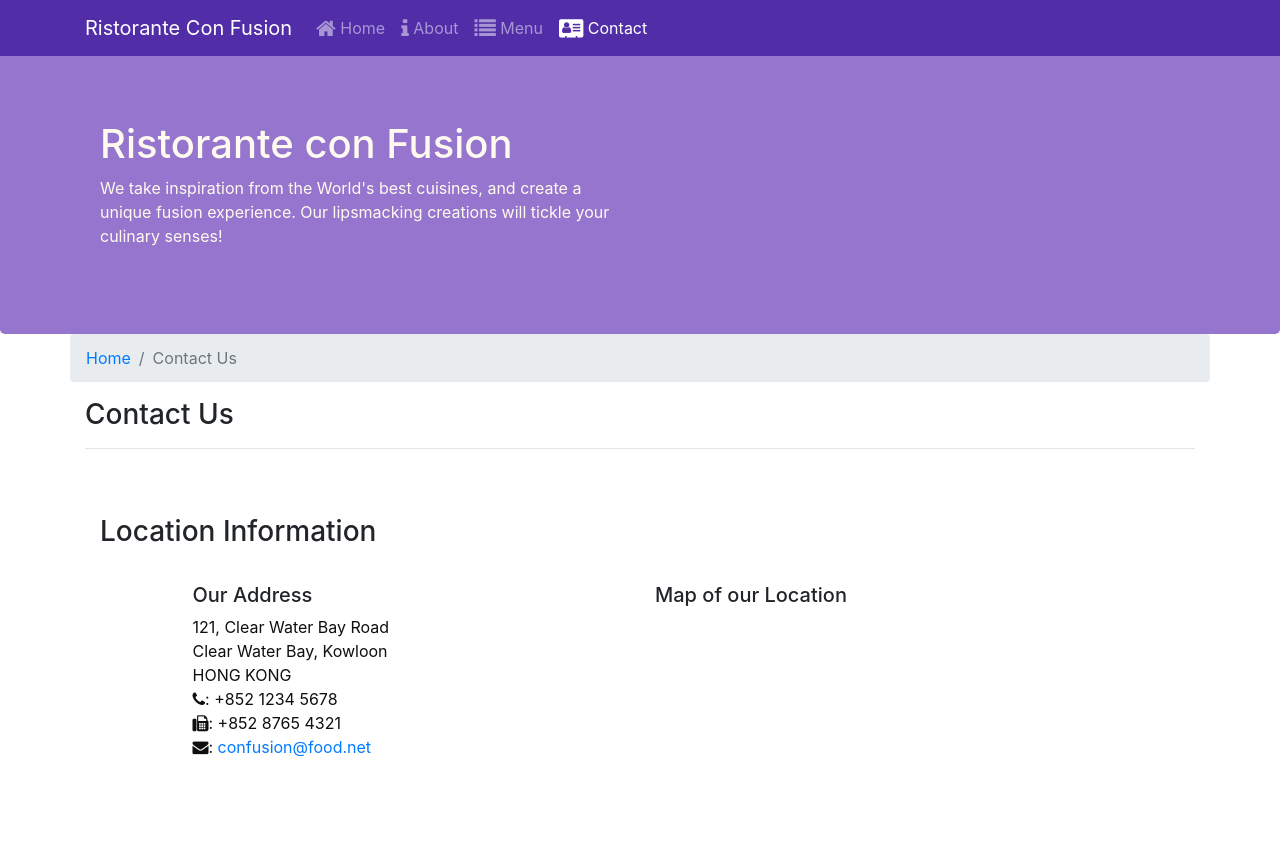
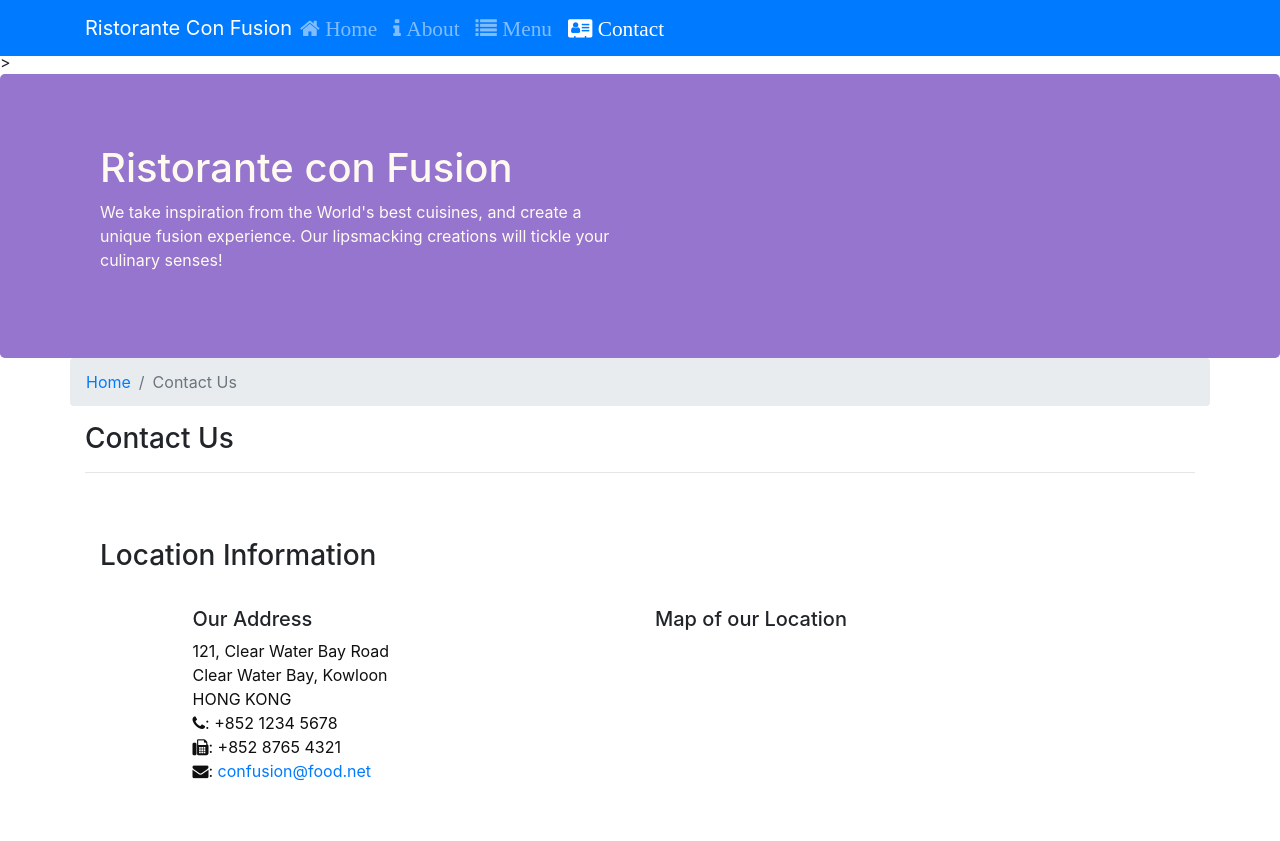
Before and after one commit to salem53/salemdhouimir.github.io, a website: page contactus.html in a window 1280 px wide. Shown: the top 841 px of the page. Drawn offline with nearby package versions, Linux system fonts and the light colour scheme; files whose address does not match are found by name.

Commit message:
contact update

```diff
--- a/contactus.html
+++ b/contactus.html
@@ -19,7 +19,8 @@
   </head>
 
   <body>
-    <nav class="navbar navbar-dark navbar-expand-sm fixed-top">
+    >
+    <nav class="navbar navbar-dark navbar-expand-sm bg-primary fixed-top">
       <div class="container">
         <button
           class="navbar-toggler"
@@ -29,27 +30,29 @@
         >
           <span class="navbar-toggler-icon"></span>
         </button>
-        <a class="navbar-brand" href="#">Ristorante Con Fusion</a>
+        <a class="navbar-brand mr-auto" href="./index.html">
+          Ristorante Con Fusion</a
+        >
         <div class="collapse navbar-collapse" id="Navbar">
           <ul class="navbar-nav mr-auto">
             <li class="nav-item">
               <a class="nav-link" href="./index.html"
-                ><span class="fa fa-home fa-lg"></span> Home</a
+                ><span class="fa fa-home fa-lg"> Home</span></a
               >
             </li>
             <li class="nav-item">
               <a class="nav-link" href="./aboutus.html"
-                ><span class="fa fa-info fa-lg"></span> About</a
+                ><span class="fa fa-info fa-lg"> About</span></a
               >
             </li>
             <li class="nav-item">
               <a class="nav-link" href="#"
-                ><span class="fa fa-list fa-lg"></span> Menu</a
+                ><span class="fa fa-list fa-lg"> Menu</span></a
               >
             </li>
             <li class="nav-item active">
               <a class="nav-link" href="#"
-                ><span class="fa fa-address-card fa-lg"></span> Contact</a
+                ><span class="fa fa-address-card fa-lg"> Contact</span></a
               >
             </li>
           </ul>
```
